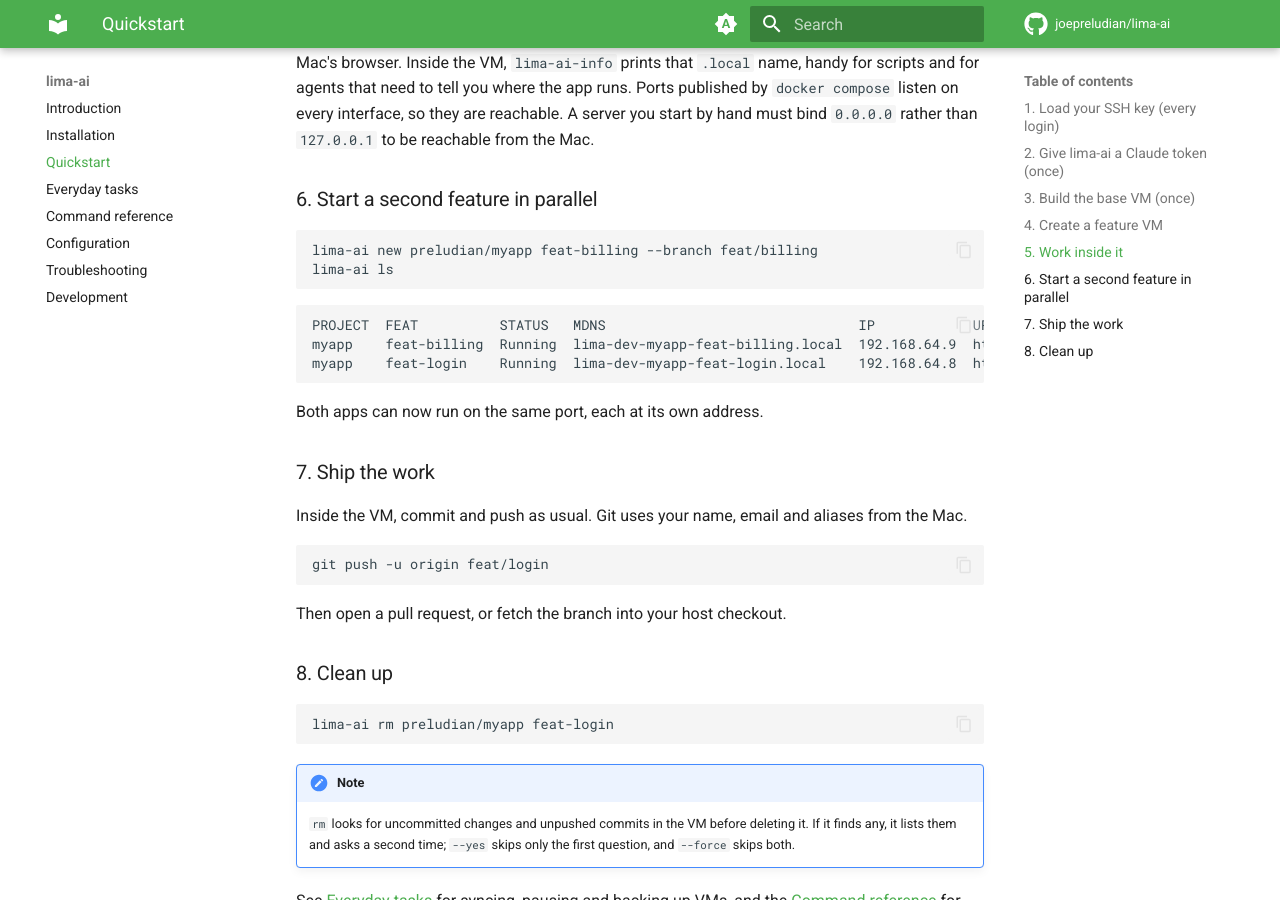
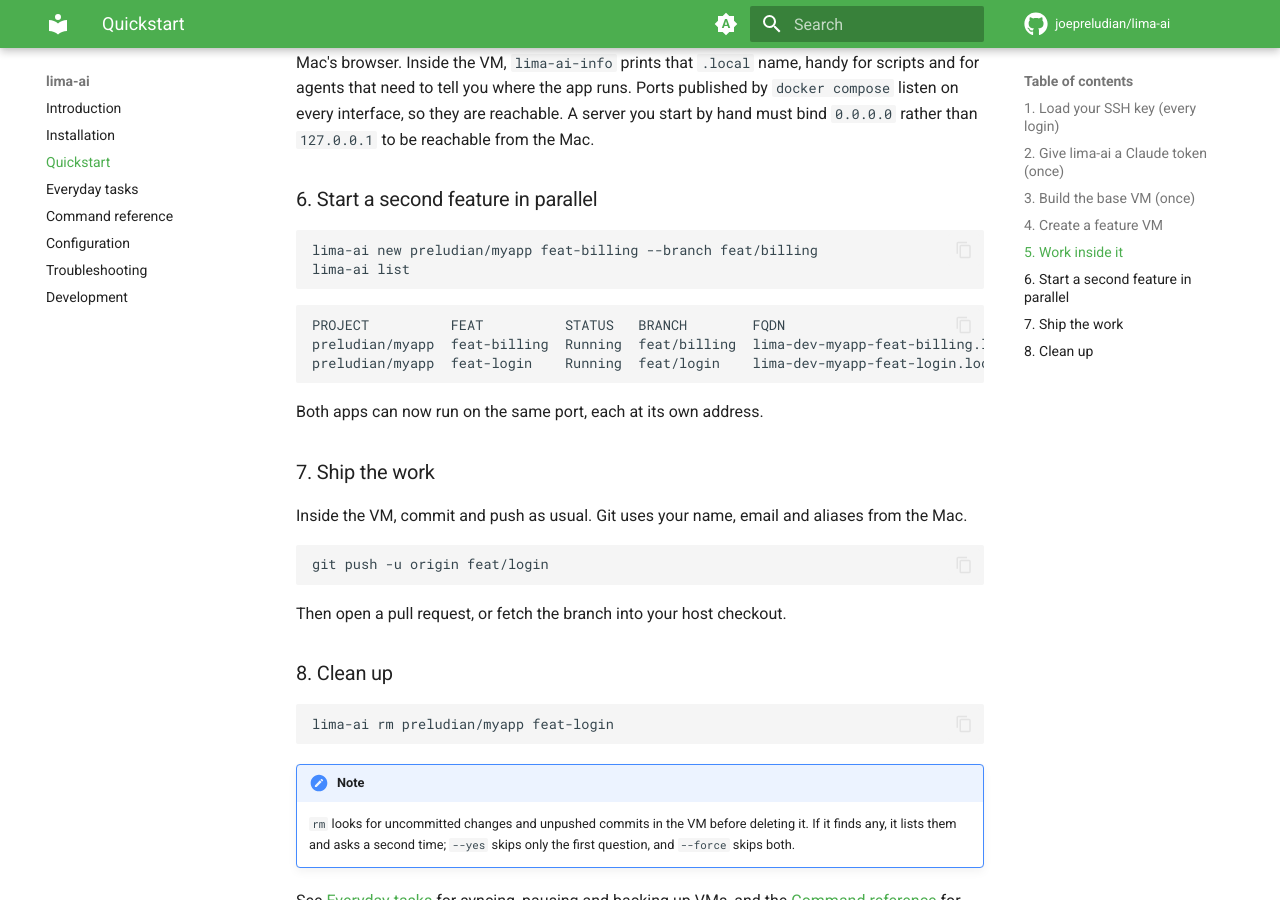
Before and after one commit to joepreludian/lima-ai, an MkDocs documentation site: the page built from docs/manual/docs/quickstart.md, in a window 1280 px wide and 900 px high, scrolled down 1388 px. Built offline with MkDocs 1.6.1 and Material for MkDocs 9.7.7, drawn with Linux system fonts in a browser that asks for light colours; comment, search, counter and statistics services are not loaded.

Commit message:
feat: replace ls with list, showing project, branch and FQDN
list prints PROJECT, FEAT, STATUS, BRANCH and FQDN; the branch comes from
the working copy of each running VM. ls stays as an alias; the --port
flag and the IP and URL columns are gone.

````diff
--- a/docs/manual/docs/quickstart.md
+++ b/docs/manual/docs/quickstart.md
@@ -76,13 +76,13 @@ compose` listen on every interface, so they are reachable. A server you start by
 
 ```bash
 lima-ai new preludian/myapp feat-billing --branch feat/billing
-lima-ai ls
+lima-ai list
 ```
 
 ```
-PROJECT  FEAT          STATUS   MDNS                               IP            URL
-myapp    feat-billing  Running  lima-dev-myapp-feat-billing.local  192.168.64.9  http://lima-dev-myapp-feat-billing.local:8002
-myapp    feat-login    Running  lima-dev-myapp-feat-login.local    192.168.64.8  http://lima-dev-myapp-feat-login.local:8002
+PROJECT          FEAT          STATUS   BRANCH        FQDN
+preludian/myapp  feat-billing  Running  feat/billing  lima-dev-myapp-feat-billing.local
+preludian/myapp  feat-login    Running  feat/login    lima-dev-myapp-feat-login.local
 ```
 
 Both apps can now run on the same port, each at its own address.
````
Also changed, not shown: docs/manual/docs/configuration.md (+1 -1 lines), docs/manual/docs/troubleshooting.md (+3 -3 lines), 3 other files.
